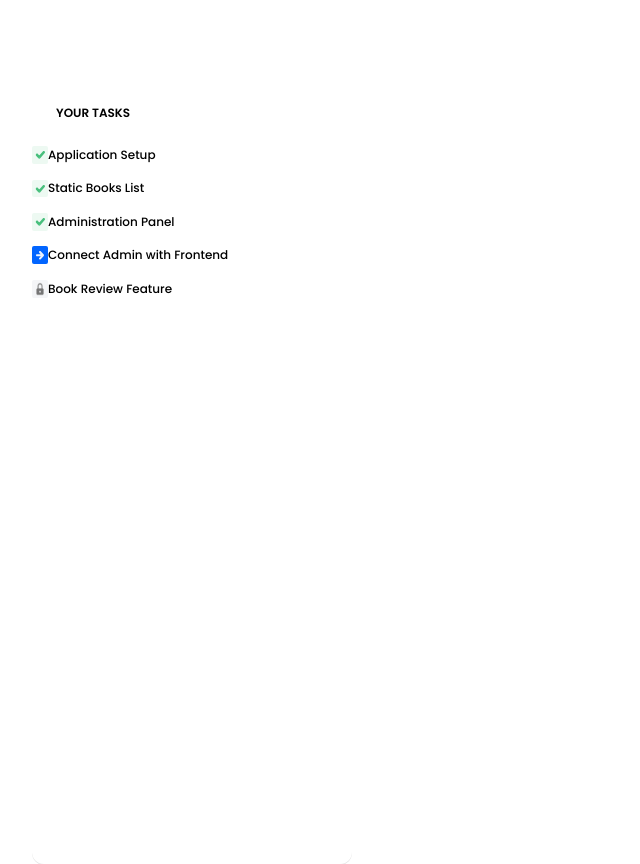
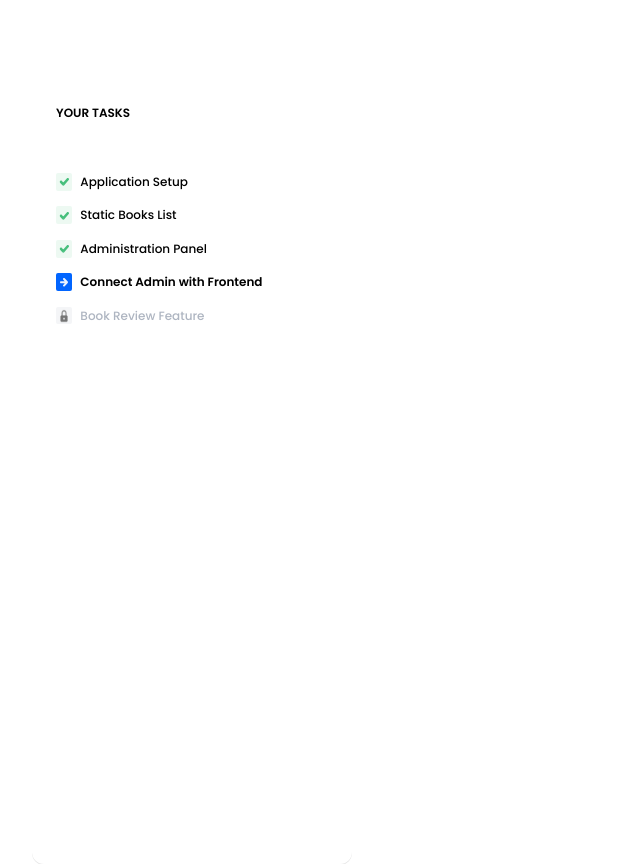
Before and after one commit to JoannaNowPl/junior-front-end-developer-1665850021, a React (Create React App) app: page / in a window 1280 px wide. Shown: the whole page, without its empty margins (0-640 px from the left). Built offline with nearby package versions, Linux system fonts and the light colour scheme.

Commit message:
feat: finish TaskList styles

```diff
--- a/src/components/TasksList.css
+++ b/src/components/TasksList.css
@@ -1,4 +1,4 @@
-.tasks-list{
+.tasks-list {
   width: 320px;
   min-height: 784px;
   border-radius: 0 0px 12px 12px;
@@ -11,7 +11,7 @@
   justify-content: flex-start;
 }
 
-.tasks-list__header-box{
+.tasks-list__header-box {
   height: 65px;
   width: 100%;
   display: flex;
@@ -19,18 +19,20 @@
   align-items: center;
   justify-content: flex-start;
 }
-.tasks-list__header{
+.tasks-list__header {
   font-size: 1.2rem;
   font-weight: 600;
   margin-left: 24px;
 }
 
-.tasks-list__list-box{
+.tasks-list__list-box {
   margin-top: 1px;
-   width: 100%
+  width: 100%;
+  padding-top: 26.86px;
+  padding-left: 24px;
 }
 
-.tasks-list__task{
+.tasks-list__task {
   list-style: none;
   display: flex;
   flex-direction: row;
@@ -39,13 +41,21 @@
   margin-bottom: 15.44px;
 }
 
-.tasks-list__task-title{
+.tasks-list__task-title {
   font-weight: 500;
   font-size: 1.2rem;
   line-height: 18px;
+  margin-left: 8.33px;
 }
 
-.tasks-list__icon{
+.tasks-list__task-title--active {
+  font-weight: 600;
+}
+
+.tasks-list__task-title--blocked {
+  color: #aeb5c1;
+}
+.tasks-list__icon {
   width: 16px;
   height: 17.65px;
   display: flex;
@@ -55,14 +65,14 @@
   border-radius: 2px;
 }
 
-.tasks-list__icon--done{
-    background-color: #EDF9F2;
+.tasks-list__icon--done {
+  background-color: #edf9f2;
 }
 
-.tasks-list__icon--active{
-    background-color: #0165FF;
+.tasks-list__icon--active {
+  background-color: #0165ff;
 }
 
-.tasks-list__icon--bocked{
-    background-color: #F4F5F7;
+.tasks-list__icon--blocked {
+  background-color: #f4f5f7;
 }
--- a/src/components/TasksList.jsx
+++ b/src/components/TasksList.jsx
@@ -9,31 +9,29 @@ export function TasksList() {
     {
       title: "Application Setup",
       taskStatus: "done",
-      context: [],
+      contexts: [],
     },
     {
       title: "Static Books List",
       taskStatus: "done",
-      context: [],
+      contexts: [],
     },
     {
       title: "Administration Panel",
       taskStatus: "done",
-      context: [],
+      contexts: [],
     },
     {
       title: "Connect Admin with Frontend",
       taskStatus: "active",
-      context: [],
+      contexts: [],
     },
     {
       title: "Book Review Feature",
       taskStatus: "blocked",
-      context: [],
+      contexts: [],
     },
   ];
-
-
 
   return (
     <div className="tasks-list">
@@ -49,11 +47,11 @@ export function TasksList() {
               </li>;
             } else if (el.taskStatus === "active") {
               return <li className="tasks-list__task ">
-                <div  className="tasks-list__icon tasks-list__icon--active"><img src={arrowWhite} alt="active"/></div> <h3 className="tasks-list__task-title">{el.title}</h3>
+                <div  className="tasks-list__icon tasks-list__icon--active"><img src={arrowWhite} alt="active"/></div> <h3 className="tasks-list__task-title tasks-list__task-title--active">{el.title}</h3>
               </li>;
             } else if (el.taskStatus === "blocked") {
               return <li className="tasks-list__task">
-                <div  className="tasks-list__icon tasks-list__icon--bocked"><img src={lock} alt="blocked" width="80%" height="80%"/></div>  <h3 className="tasks-list__task-title">{el.title}</h3>
+                <div  className="tasks-list__icon tasks-list__icon--blocked"><img src={lock} alt="blocked" width="80%" height="80%"/></div>  <h3 className="tasks-list__task-title tasks-list__task-title--blocked">{el.title}</h3>
               </li>;
             } else
               return (
```
Lines whose indentation alone changed are shown as unchanged.
